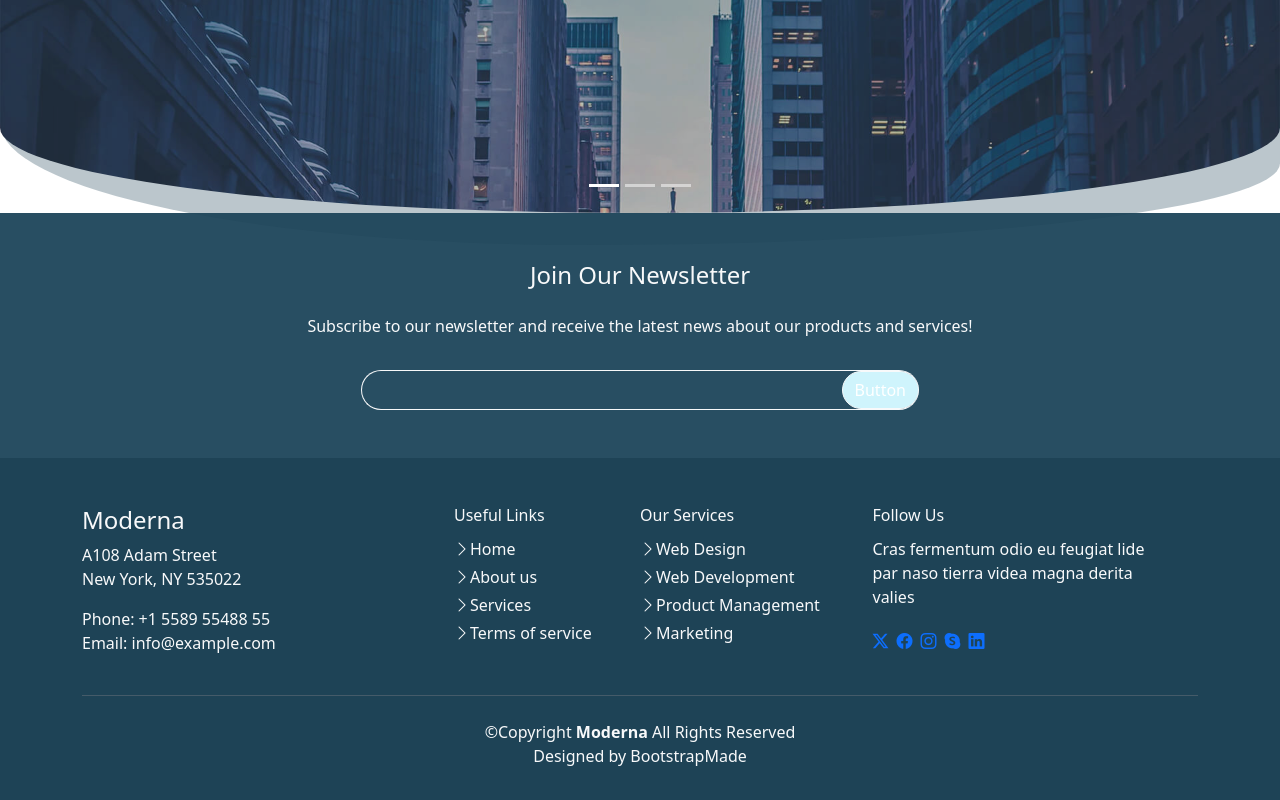
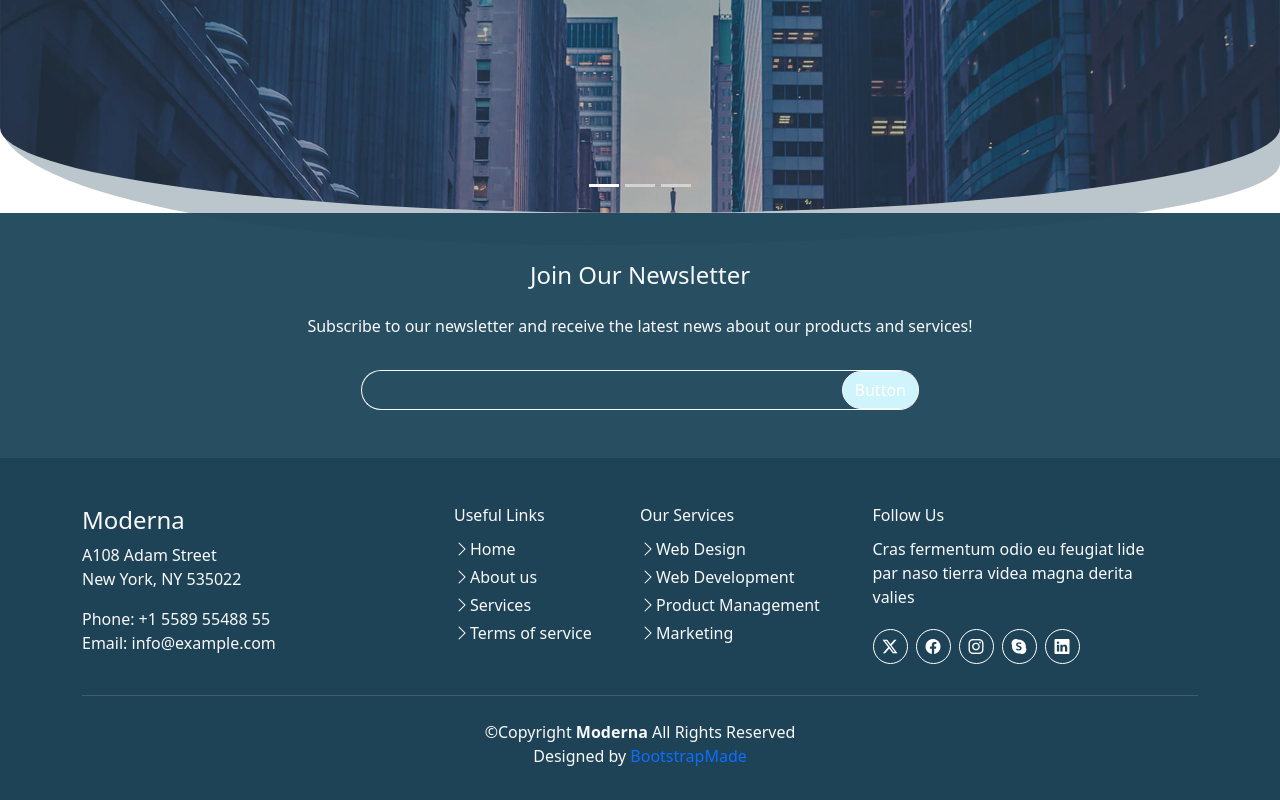
Before and after one commit to Azaalam-Imad/Moderna, a website: page index.html in a window 1280 px wide. Shown: the part 427-1227 px from the top of the page. Drawn offline with nearby package versions, Linux system fonts and the light colour scheme.

Commit message:
edit some thing footer

```diff
--- a/index.html
+++ b/index.html
@@ -150,7 +150,7 @@
 
           <div class="footer-copy border-top border-secondary border-opacity-50 w-100 pt-4">
             <p class="text-center">&copy;Copyright <span class="fw-bold">Moderna</span> All Rights Reserved <br>
-              Designed by <span class="copy-bootstrap">BootstrapMade</span></p>
+              Designed by <span class="copy-bootstrap text-primary">BootstrapMade</span></p>
           </div>
         </div>
        </footer>
--- a/src/sass/modules/_home.sass
+++ b/src/sass/modules/_home.sass
@@ -32,3 +32,16 @@ header
     background: $lightGreen
 footer
     background: $darkGreen
+    .footer-icons
+        a
+            text-decoration: none
+            color:#fff
+            width: 35px
+            height: 35px
+            display: flex
+            justify-content: center
+            align-items: center
+            border-radius: 50%
+            border: 1px solid #fff
+            i
+                font-size: 15px
```
Also changed, not shown: public/css/app.css, 1 other file.
